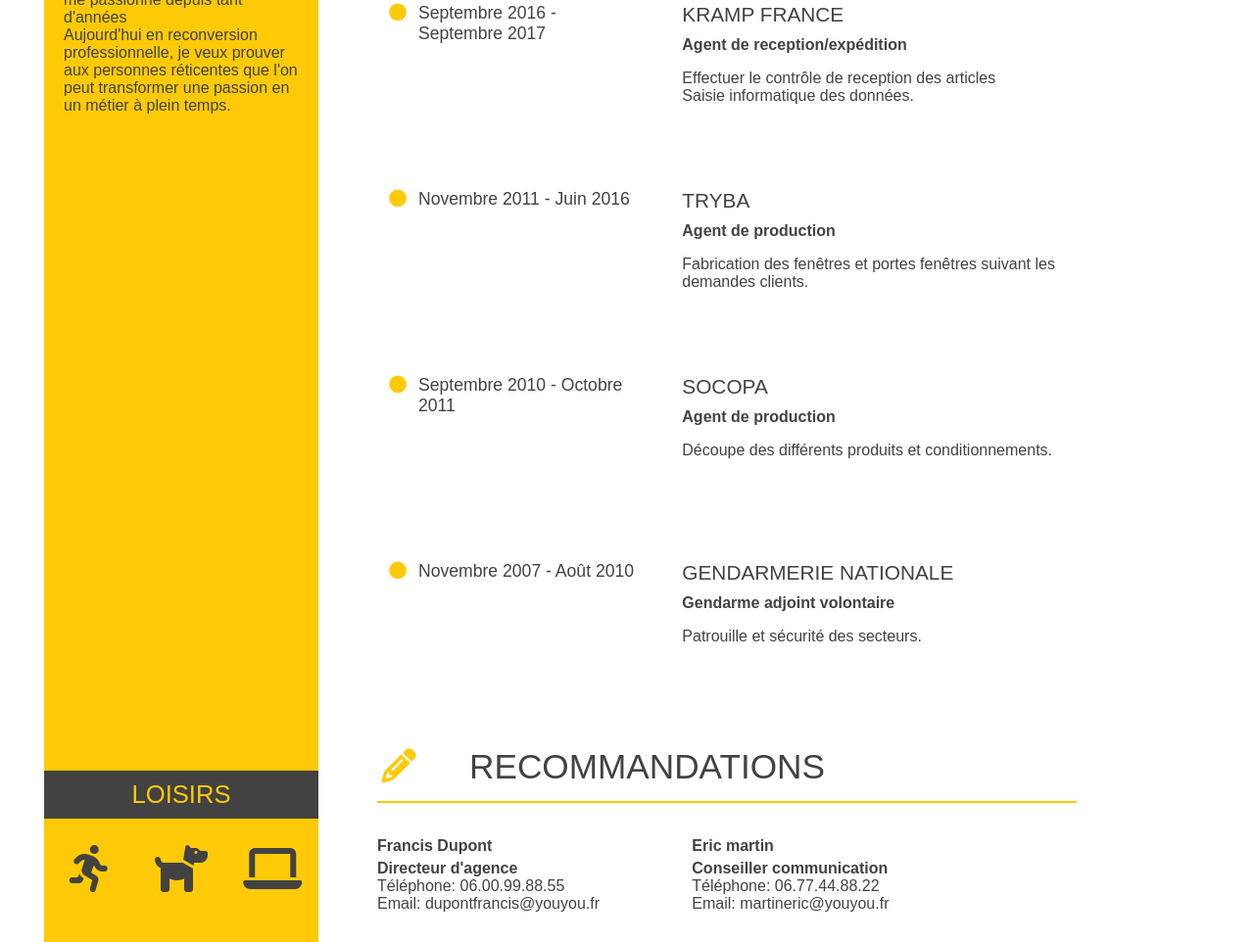
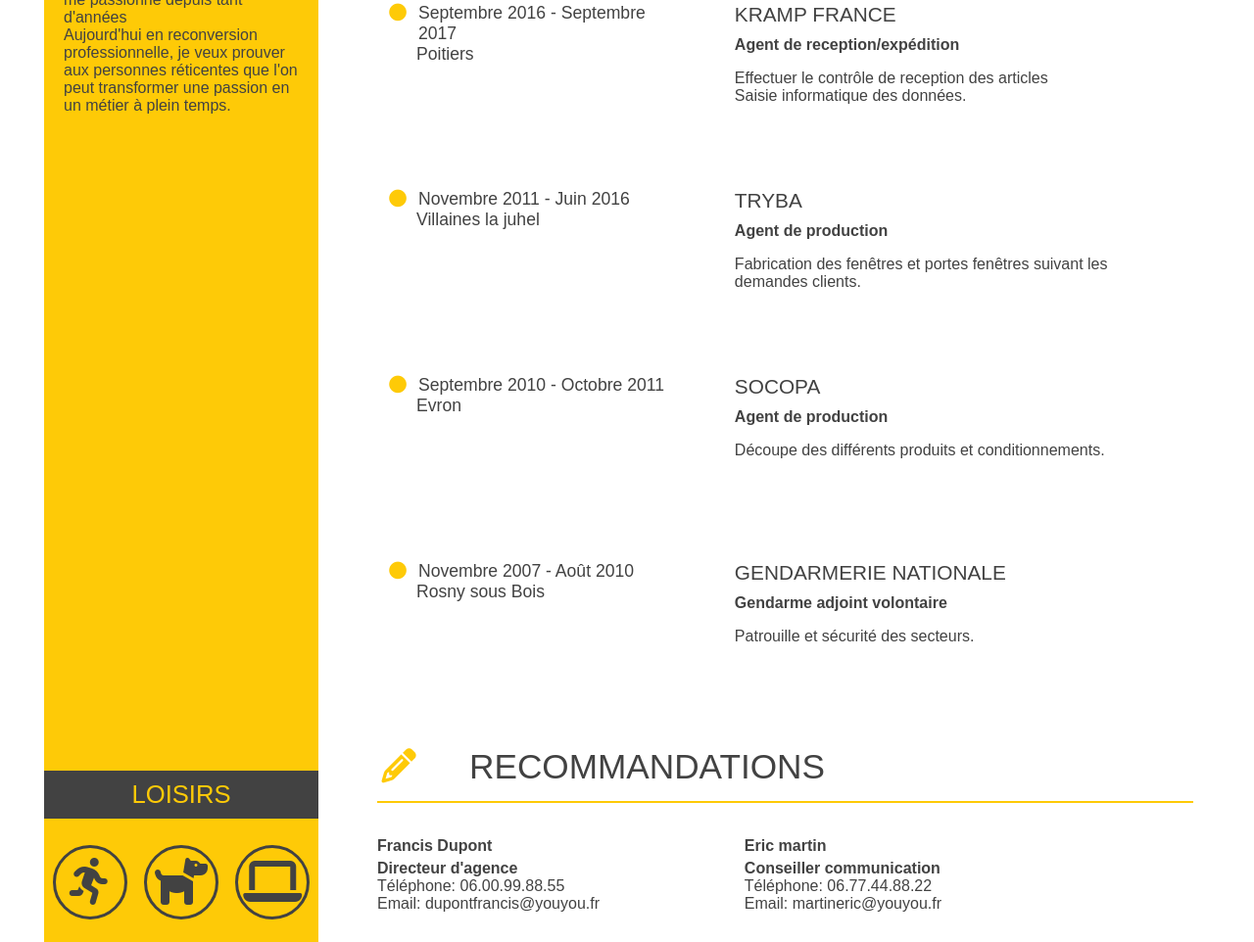
Before and after one commit to Boubouliakof/Olivier-Boucher-CV, a plain HTML site: page index.html in a window 1280 px wide. Shown: the part 1093-2055 px from the top of the page at 98% size. Drawn offline with Linux system fonts and the light colour scheme; files whose address does not match are found by name.

Commit message:
projet fini
fin du projet toutes les modifs ont été faites

```diff
--- a/index.html
+++ b/index.html
@@ -14,10 +14,11 @@
 <body>
 
    <header>
-       <div class="photo">
+        <div class="photo">
             <img src="img/olivier_boucher.jpg" alt="photo olivier boucher">
         </div>
-        <div class="droite">
+
+        <div class="header_droite">
             <h1><span>Olivier</span> BOUCHER</h1>
             <h2><span class="underline">Dével</span>oppeur Web Freelance</h2>
         </div>
@@ -61,9 +62,15 @@
             <div class="aside_loisirs">
                 <h3>loisirs</h3>
                 <div class="aside_loisir_icons">
-                    <i class="fas fa-running"></i>
-                    <i class="fas fa-dog"></i>
-                    <i class="fas fa-laptop"></i>
+                    <span>
+                        <i class="fas fa-running"></i>
+                    </span>
+                    <span>
+                        <i class="fas fa-dog"></i>
+                    </span>
+                    <span>
+                        <i class="fas fa-laptop"></i>
+                </span>
                 </div>
             </div>
         </aside>
@@ -75,6 +82,7 @@
                         <div class="bloc_date">
                             <div class="color"><i class="far fa-dot-circle"></i></div>
                             <div class="date">2020</div>
+                            <div class="lieu">Paris</div>
                         </div>
                         <div class="poste">
                             <h4>Openclassrooms</h4>
@@ -88,6 +96,7 @@
                         <div class="bloc_date">
                             <div class="color"><i class="fas fa-circle"></i></div>
                             <div class="date">2019/2020</div>
+                            <div class="lieu">La ferté saint aubain</div>
                         </div>
                         <div class="poste">
                             <h4>Thales LAS France</h4>
@@ -103,6 +112,7 @@
                     <div class="bloc_date">
                         <div class="color"><i class="far fa-dot-circle"></i></div>
                         <div class="date">novembre 2017 - poste actuel</div>
+                        <div class="lieu">La ferté saint aubain</div>
                     </div>
                     <div class="poste">
                         <h4>Thales LAS France</h4>
@@ -115,6 +125,7 @@
                     <div class="bloc_date">
                         <div class="color"><i class="fas fa-circle"></i></div>
                         <div class="date">Septembre 2016 - Septembre 2017</div>
+                        <div class="lieu">Poitiers</div>
                     </div>
                     <div class="poste">
                         <h4>Kramp France</h4>
@@ -127,6 +138,7 @@
                     <div class="bloc_date">
                         <div class="color"><i class="fas fa-circle"></i></div>
                         <div class="date">Novembre 2011 - Juin 2016</div>
+                        <div class="lieu">Villaines la juhel</div>
                     </div>
                     <div class="poste">
                         <h4>tryba</h4>
@@ -138,6 +150,7 @@
                     <div class="bloc_date">
                         <div class="color"><i class="fas fa-circle"></i></div>
                         <div class="date">Septembre 2010 - Octobre 2011</div>
+                        <div class="lieu">Evron</div>
                     </div>
                     <div class="poste">
                         <h4>socopa</h4>
@@ -149,6 +162,7 @@
                     <div class="bloc_date">
                         <div class="color"><i class="fas fa-circle"></i></div>
                         <div class="date">Novembre 2007 - Août 2010</div>
+                        <div class="lieu">Rosny sous Bois</div>
                     </div>
                     <div class="poste">
                         <h4>gendarmerie nationale</h4>
--- a/style.css
+++ b/style.css
@@ -3,7 +3,7 @@ body{
     margin:auto;
     font-family: 'Myriad Pro', sans-serif;
     color:#424242;
-    font-weight: regular;
+    font-weight: 500;
     text-align: center;
 }
 .underline{
@@ -58,6 +58,16 @@ aside h3{
     padding : 10px;
     text-align: center;
     color: rgb(254, 202, 7);
+}
+.aside_loisir_icons span {
+    width: 70px;
+    height: 70px;
+    border: 3px solid #424242;
+    border-radius: 50%;
+    text-align: center;
+}
+.aside_loisir_icons i {
+    padding-top: 10px;
 }
 address {
     font-style: normal;
@@ -115,6 +125,10 @@ aside .fas{
 .date {
     margin: auto;
 }
+.lieu {
+    padding-left: 40px;
+    display: block;
+}
 .boulot {
     margin-bottom: 50px;
 }
@@ -137,23 +151,25 @@ aside .fas{
         display: flex;
         flex-direction: row;
     }
+    .header_droite {
+        padding-left: 60px;
+        width: 75%;
+    }
     h1 {
         margin-top: 100px;
     }
     .droite{
         padding-left: 60px;
-        width: 60%;
+        width: 70%;
     }
     header img {
         width: 250px;
         background-color: rgb(254, 202, 7);
     }
     .photo {
-        height: auto;
-        width: 35%;
+        width: 45%;
+        max-width: 280px;
         background-color: rgb(254, 202, 7);
-        margin: 0;
-        max-width: 280px;
     }
     .photo img {
         margin: 50px 0 50px 0;
@@ -172,7 +188,7 @@ aside .fas{
         padding-right: 50px;;
     }
     aside{
-        width: 35%;
+        width:45%;
         max-width: 280px;
     }
     .aside_bloc {
@@ -197,12 +213,14 @@ aside .fas{
     .bloc_date {
         width: 40%;
         text-align: left;
-        display: block;
     }
     .date {
         float: left;
         width: 80%;
         height: 100%;
+    }
+    .lieu {
+        width: 80%;
     }
     .poste {
         float: right;
```
